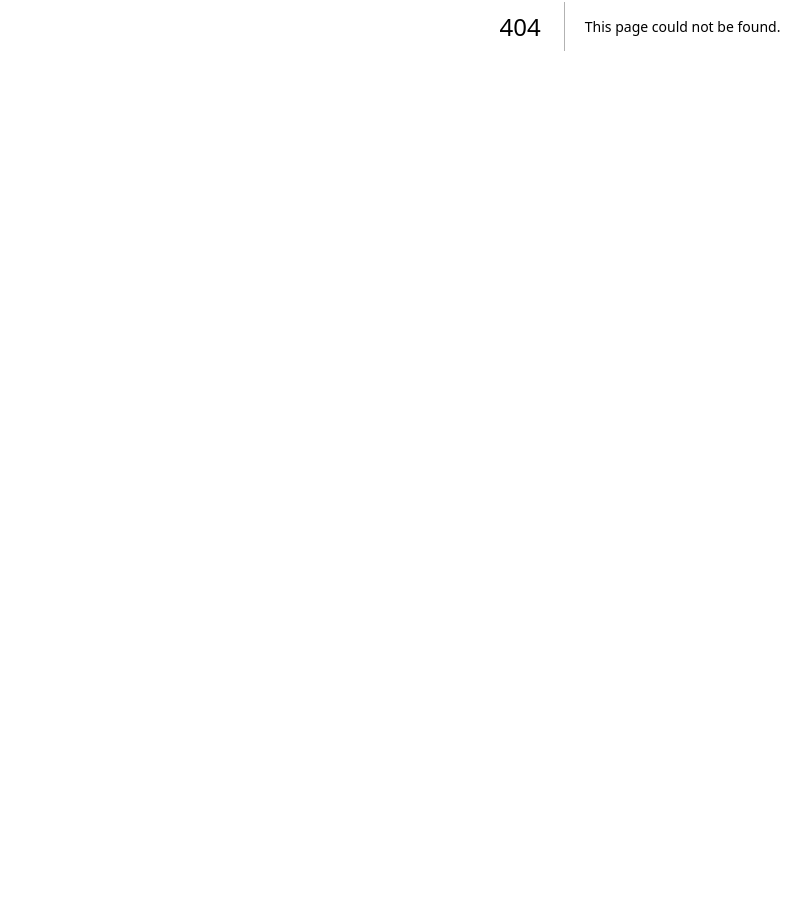
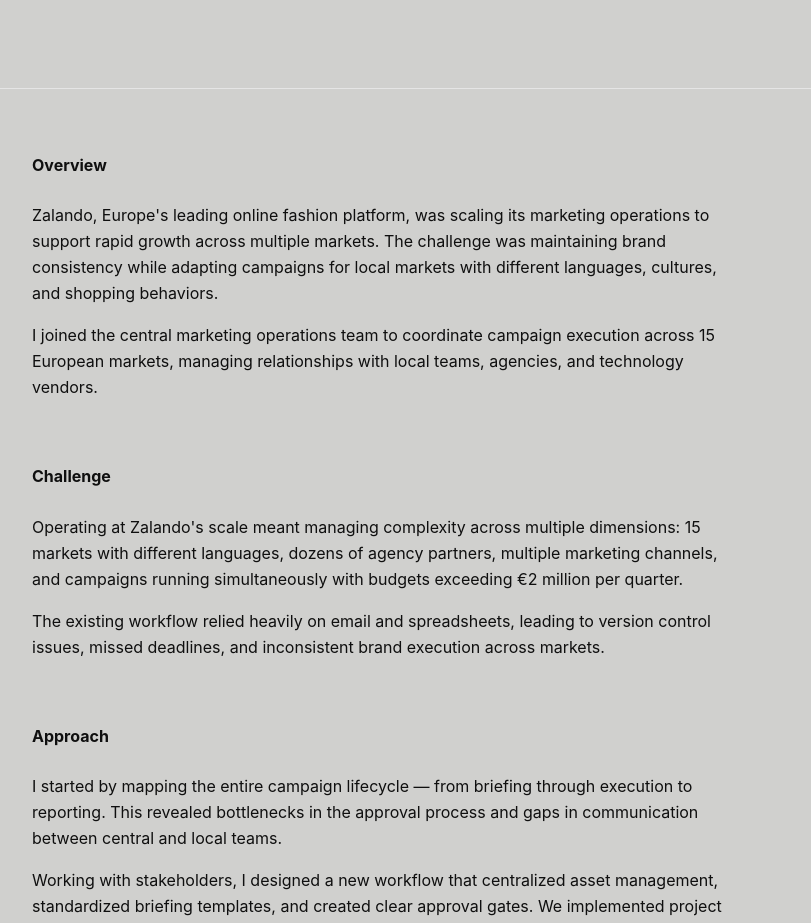
Before and after one commit to denescsaszar/portfolio, a Next.js app: page /case-studies/zalando in a window 1280 px wide. Before the commit this address had no page. Shown: the part 374-1297 px from the top of the page, without its empty margins (0-811 px from the left). Before the commit the page ends 800 px from the top, so only its background shows below. Built offline with nearby package versions, Linux system fonts and the light colour scheme.

Commit message:
step-31: create Zalando case study page

```diff
--- /dev/null
+++ b/app/case-studies/zalando/page.tsx
@@ -0,0 +1,102 @@
+import CaseStudyLayout from "@/components/CaseStudyLayout";
+import CaseStudySection from "@/components/CaseStudySection";
+
+export default function ZalandoCaseStudy() {
+  return (
+    <CaseStudyLayout
+      title="Zalando"
+      subtitle="Managed marketing and campaign operations across 15 European markets, coordinating seven-figure budgets and international teams."
+      role="Campaign Operations Manager"
+      timeline="2017 - 2019"
+      industry="E-Commerce / Fashion"
+    >
+      <CaseStudySection title="Overview">
+        <p>
+          Zalando, Europe's leading online fashion platform, was scaling its
+          marketing operations to support rapid growth across multiple markets.
+          The challenge was maintaining brand consistency while adapting
+          campaigns for local markets with different languages, cultures, and
+          shopping behaviors.
+        </p>
+        <p>
+          I joined the central marketing operations team to coordinate campaign
+          execution across 15 European markets, managing relationships with
+          local teams, agencies, and technology vendors.
+        </p>
+      </CaseStudySection>
+
+      <CaseStudySection title="Challenge">
+        <p>
+          Operating at Zalando's scale meant managing complexity across multiple
+          dimensions: 15 markets with different languages, dozens of agency
+          partners, multiple marketing channels, and campaigns running
+          simultaneously with budgets exceeding €2 million per quarter.
+        </p>
+        <p>
+          The existing workflow relied heavily on email and spreadsheets,
+          leading to version control issues, missed deadlines, and inconsistent
+          brand execution across markets.
+        </p>
+      </CaseStudySection>
+
+      <CaseStudySection title="Approach">
+        <p>
+          I started by mapping the entire campaign lifecycle — from briefing
+          through execution to reporting. This revealed bottlenecks in the
+          approval process and gaps in communication between central and local
+          teams.
+        </p>
+        <p>
+          Working with stakeholders, I designed a new workflow that centralized
+          asset management, standardized briefing templates, and created clear
+          approval gates. We implemented project management tooling to replace
+          email chains and spreadsheets.
+        </p>
+        <p>
+          For budget management, I built a tracking system that gave real-time
+          visibility into spend across markets and channels, enabling faster
+          reallocation decisions when campaigns over or underperformed.
+        </p>
+      </CaseStudySection>
+
+      <CaseStudySection title="Solution">
+        <p>
+          The new operations framework included standardized campaign templates,
+          a centralized digital asset management system, and automated reporting
+          dashboards. Local teams retained flexibility for market adaptation
+          while working within brand guidelines.
+        </p>
+        <p>
+          We also established a "campaign war room" process for major seasonal
+          events like Black Friday, bringing together all stakeholders for
+          real-time coordination and rapid decision-making.
+        </p>
+      </CaseStudySection>
+
+      <CaseStudySection title="Results">
+        <p>
+          The operational improvements delivered significant efficiency gains:
+        </p>
+        <ul className="list-disc list-inside space-y-2 mt-4">
+          <li>40% reduction in campaign launch time</li>
+          <li>€2M+ quarterly budgets managed with 98% accuracy</li>
+          <li>Brand compliance improved from 76% to 94% across markets</li>
+          <li>Team capacity increased by 25% without additional headcount</li>
+        </ul>
+      </CaseStudySection>
+
+      <CaseStudySection title="Key Learnings">
+        <p>
+          This role taught me the importance of building scalable processes
+          before scaling teams. The right systems and workflows multiplied team
+          capacity far more effectively than adding people.
+        </p>
+        <p>
+          I also learned to balance standardization with local flexibility.
+          Markets needed room to adapt to local contexts, but within guardrails
+          that protected brand consistency and operational efficiency.
+        </p>
+      </CaseStudySection>
+    </CaseStudyLayout>
+  );
+}
```
